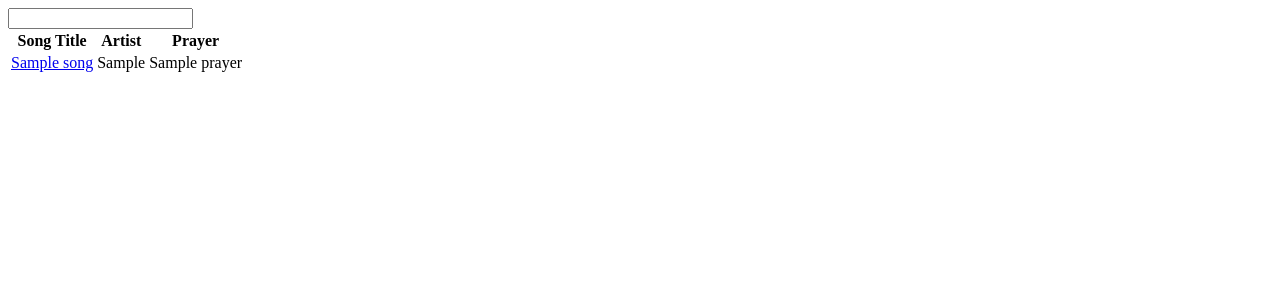
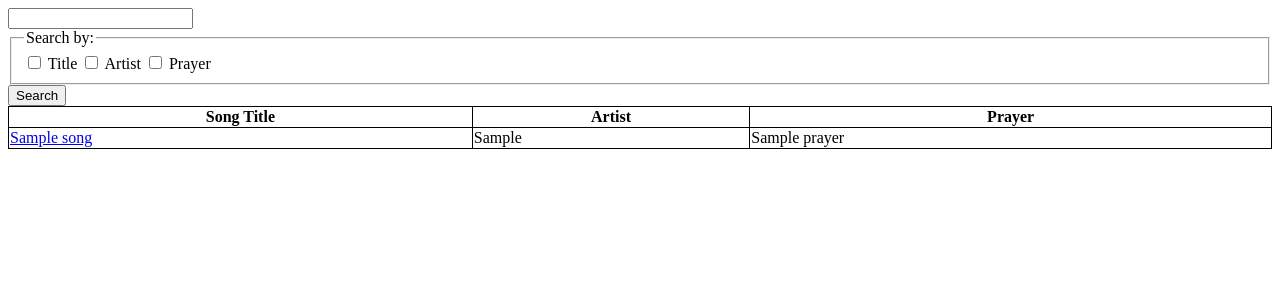
Before and after one commit to AceAttorneyMaster111/tfilah-toolbox, a Django app: page /service_generator/ in a window 1280 px wide. Shown: the top 300 px of the page. Run offline with Django 3.2, Linux system fonts and the light colour scheme; tables that the repository leaves empty hold one stand-in row (values such as "Sample post").

Commit message:
i made a filter

```diff
--- /dev/null
+++ b/service_generator/static/service_generator/search.css
@@ -0,0 +1,9 @@
+table {
+    border: 1px solid black;
+    width: 100%;
+    border-collapse: collapse;
+}
+
+th, td {
+    border: 1px solid black;
+}
--- a/service_generator/templates/service_generator/search.html
+++ b/service_generator/templates/service_generator/search.html
@@ -1,11 +1,28 @@
 <!DOCTYPE html>
+{% load static %}
 <html>
     <head>
         <meta charset="utf-8">
+        <link rel="stylesheet" type="text/css" href="{% static 'service_generator/search.css' %}">
         <title>Service Generator | Search</title>
     </head>
     <body>
-        <input type="text">
+        <form action="{% url 'service_generator:filter' %}" method="GET">
+            <input type="text" name="filter_text" value="{{ filter_text }}">
+            <fieldset>
+                <legend>Search by:</legend>
+
+                <input type="checkbox" name="filter_by_title" id="by_title">
+                <label for="by_title">Title</label>
+
+                <input type="checkbox" name="filter_by_artist" id="by_artist">
+                <label for="by_artist">Artist</label>
+
+                <input type="checkbox" name="filter_by_prayer" id="by_prayer">
+                <label for="by_prayer">Prayer</label>
+            </fieldset>
+            <button type="submit">Search</button>
+        </form>
         <table>
             <tr>
                 <th>Song Title</th>
--- a/service_generator/urls.py
+++ b/service_generator/urls.py
@@ -5,6 +5,7 @@ from . import views
 app_name = "service_generator"
 urlpatterns = [
     path("", views.search, name="search"),
+    path("filter/", views.filter, name="filter"),
     path("viewsong/<int:song_id>/", views.viewsong, name="viewsong"),
     path("viewsong/<int:song_id>/download_chordpro/", views.download_chordpro, name="download_chordpro"),
     path("viewsong/<int:song_id>/download_pdf/", views.download_pdf, name="download_pdf")
--- a/service_generator/views.py
+++ b/service_generator/views.py
@@ -1,12 +1,31 @@
 from chopro import chopro2html
 
+from django.db.models import Q
 from django.http import FileResponse
 from django.shortcuts import get_object_or_404, render
 
 from .models import Song
 
 def search(request):
-    return render(request, "service_generator/search.html", {"song_list": Song.objects.all})
+    return render(request, "service_generator/search.html", {"song_list": Song.objects.all, "filter_text": ""})
+
+def filter(request):
+    filter_by = {
+        "title": "filter_by_title" in request.GET,
+        "artist": "filter_by_artist" in request.GET,
+        "prayer": "filter_by_prayer" in request.GET
+    }
+    if not any(filter_by):
+        filter_by["title"] = filter_by["artist"] = filter_by["prayer"] = True
+
+    filter_text = request.GET["filter_text"]
+    query = ((Q(title__icontains=filter_text) if filter_by["title"] else Q())
+        | (Q(artist__icontains=filter_text) if filter_by["artist"] else Q())
+        | (Q(prayer__name__icontains=filter_text) if filter_by["prayer"] else Q())
+    )
+    song_list = Song.objects.filter(query)
+
+    return render(request, "service_generator/search.html", {"song_list": song_list, "filter_text": filter_text})
 
 def viewsong(request, song_id):
     song = get_object_or_404(Song, pk=song_id)
```
